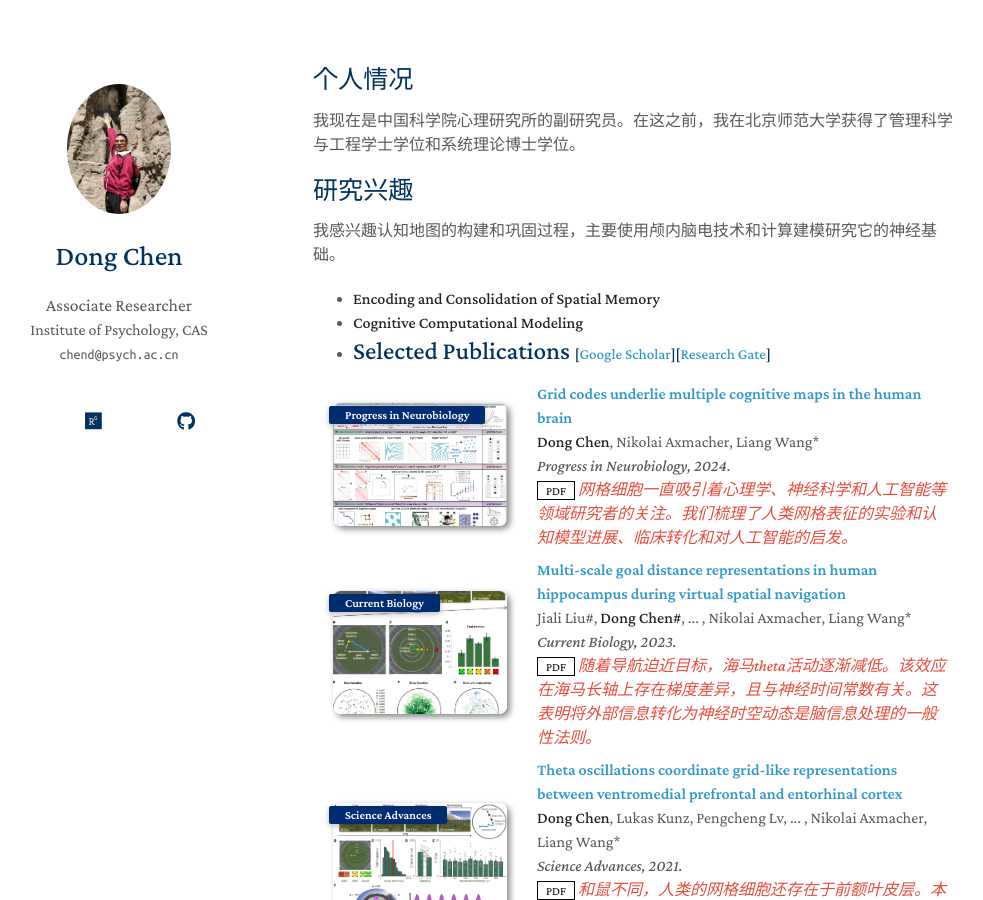
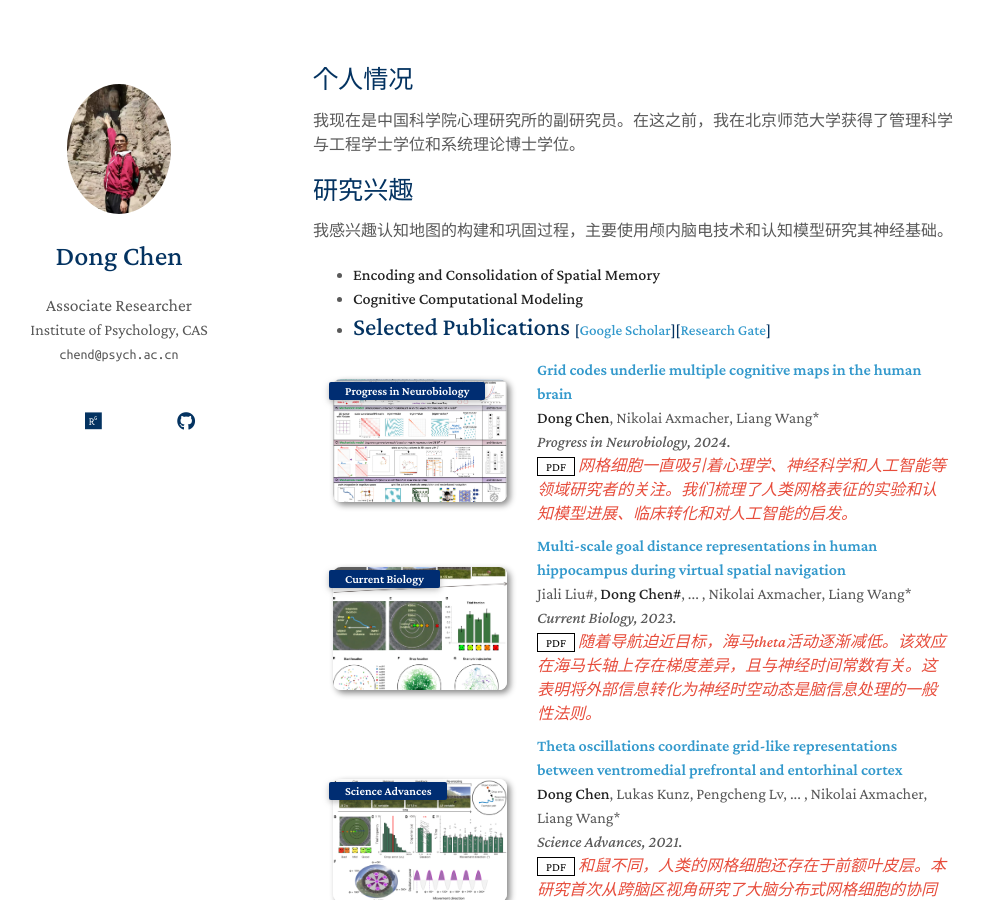
Before and after one commit to chendong567/chendong567.github.io, a Jekyll site: the page built from index.md, in a window 1280 px wide and 900 px high. Shown: the whole window, without its empty margins (157-1140 px from the left). Built offline with Jekyll 4.4.1, drawn with Linux system fonts in a browser that asks for light colours; a style sheet for code colours, icons or effects is not loaded; our own code applies the rules of GitHub Pages for plain Markdown files.

Commit message:
Update index.md

```diff
--- a/index.md
+++ b/index.md
@@ -4,7 +4,7 @@ layout: homepage
 ## 个人情况
 我现在是中国科学院心理研究所的副研究员。在这之前，我在北京师范大学获得了管理科学与工程学士学位和系统理论博士学位。
 ## 研究兴趣
-我感兴趣认知地图的构建和巩固过程，主要使用颅内脑电技术和计算建模研究它的神经基础。
+我感兴趣认知地图的构建和巩固过程，主要使用颅内脑电技术和认知模型研究其神经基础。
 - **Encoding and Consolidation of Spatial Memory**
 - **Cognitive Computational Modeling**
 - {% include_relative _includes/publications.md %}
```
